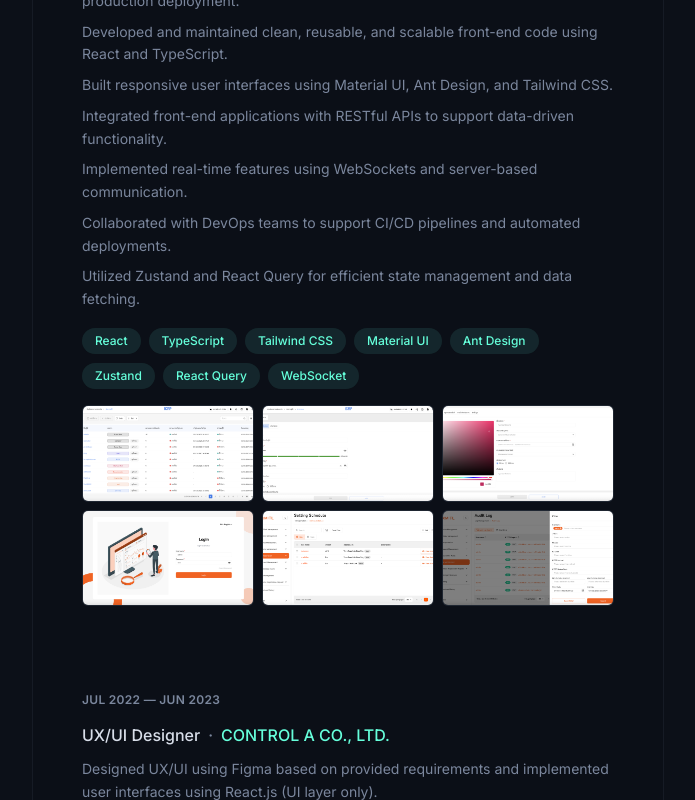
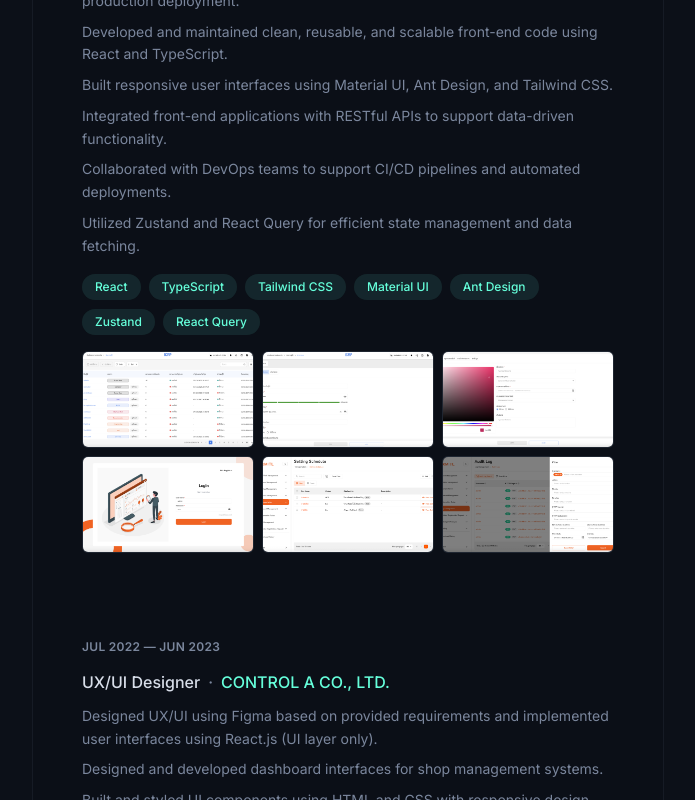
Before and after one commit to naphatsaranfah/my-web-naphatsaran, a Next.js app: page / in a window 1280 px wide. Shown: the part 1755-2555 px from the top of the page, without its empty margins (292-987 px from the left). Built offline with nearby package versions, Linux system fonts and the light colour scheme.

Commit message:
[fix]: fix epr

```diff
--- a/components/experience-section.tsx
+++ b/components/experience-section.tsx
@@ -33,11 +33,10 @@ const experiences: ExperienceItem[] = [
       "Developed and maintained clean, reusable, and scalable front-end code using React and TypeScript.",
       "Built responsive user interfaces using Material UI, Ant Design, and Tailwind CSS.",
       "Integrated front-end applications with RESTful APIs to support data-driven functionality.",
-      "Implemented real-time features using WebSockets and server-based communication.",
       "Collaborated with DevOps teams to support CI/CD pipelines and automated deployments.",
       "Utilized Zustand and React Query for efficient state management and data fetching.",
     ],
-    tags: ["React", "TypeScript", "Tailwind CSS", "Material UI", "Ant Design", "Zustand", "React Query", "WebSocket"],
+    tags: ["React", "TypeScript", "Tailwind CSS", "Material UI", "Ant Design", "Zustand", "React Query"],
     screenshots: [
       {
         src: "/images/hybiot1.png",
```
